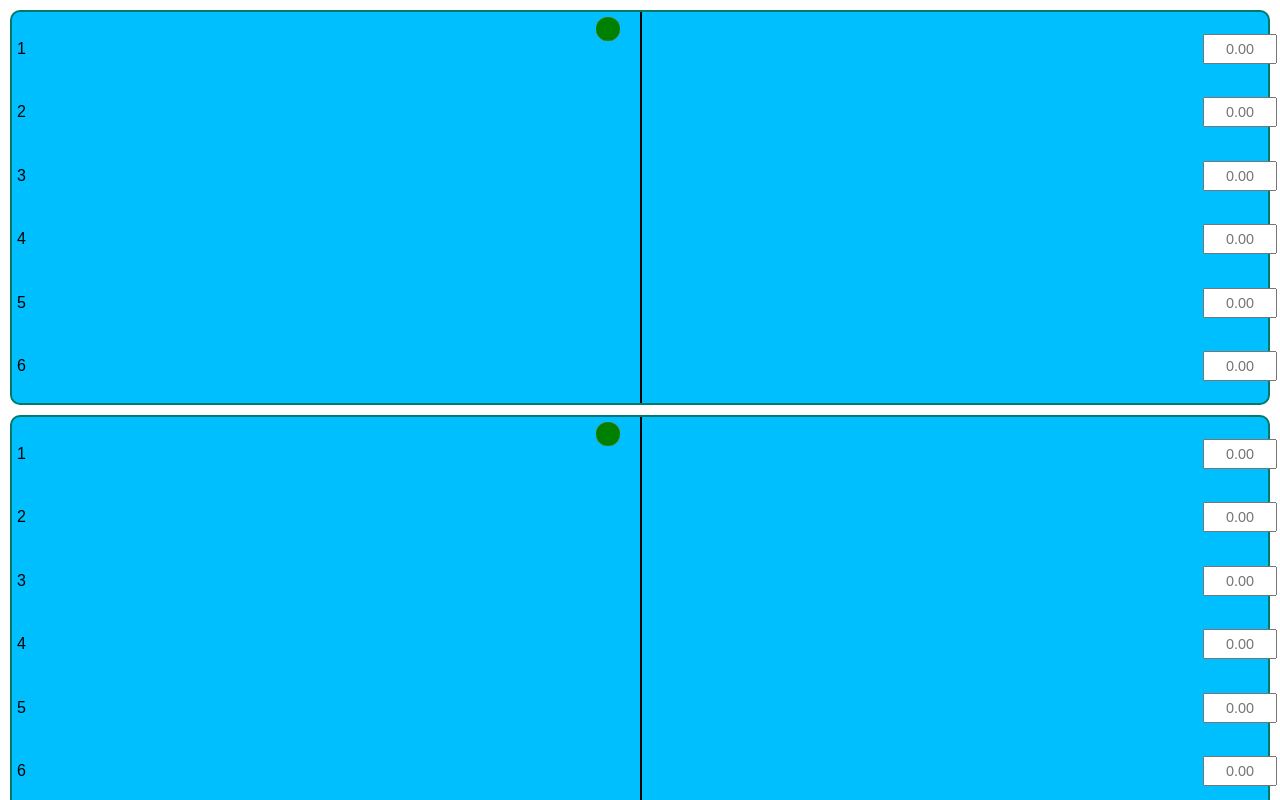
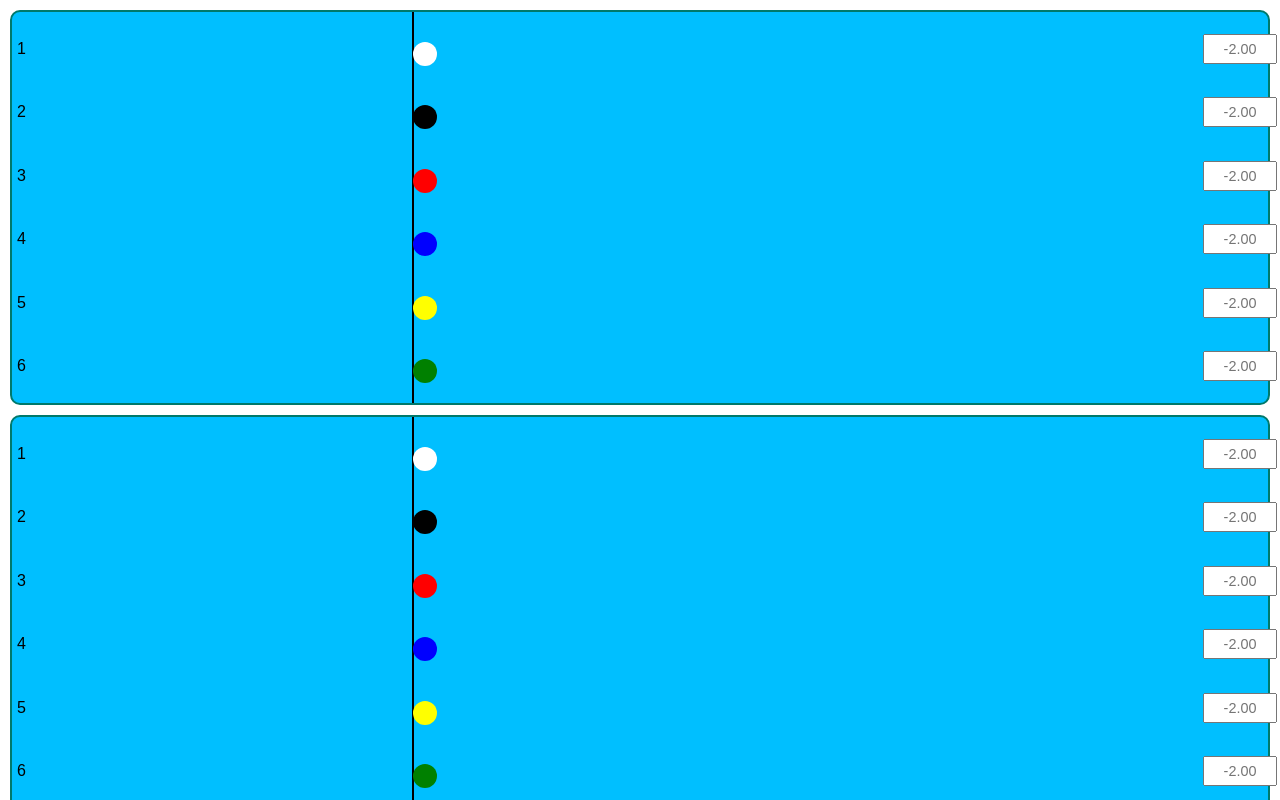
Before and after one commit to ta01da27o-arch/boat-ai-smart, a plain HTML site: page index.html in a window 1280 px wide. Drawn offline with Linux system fonts and the light colour scheme.

Commit message:
Add files via upload

```diff
--- a/index.html
+++ b/index.html
@@ -35,7 +35,7 @@ html, body {
 }
 .line {
   position: absolute;
-  left: 50%;
+  left: 400px; /* 黒線の固定位置 */
   top: 0;
   bottom: 0;
   width: 2px;
@@ -51,7 +51,6 @@ html, body {
 .circles-column {
   display: flex;
   flex-direction: column;
-  justify-content: flex-start;
   flex: 1;
   position: relative;
 }
@@ -62,8 +61,7 @@ html, body {
   cursor: grab;
   transition: transform 0.1s;
   position: absolute;
-  /* ○右端が黒線に接する初期位置 */
-  left: calc(50% - 24px);
+  left: 376px; /* ○の右端が黒線に接する初期位置 */
 }
 .inputs-column {
   display: flex;
@@ -99,12 +97,12 @@ html, body {
       <span class="circle" style="background:green;" data-index="5"></span>
     </div>
     <div class="inputs-column" id="average-inputs">
-      <input type="text" id="avg1" placeholder="0.00">
-      <input type="text" id="avg2" placeholder="0.00">
-      <input type="text" id="avg3" placeholder="0.00">
-      <input type="text" id="avg4" placeholder="0.00">
-      <input type="text" id="avg5" placeholder="0.00">
-      <input type="text" id="avg6" placeholder="0.00">
+      <input type="text" id="avg1" placeholder="-2.00">
+      <input type="text" id="avg2" placeholder="-2.00">
+      <input type="text" id="avg3" placeholder="-2.00">
+      <input type="text" id="avg4" placeholder="-2.00">
+      <input type="text" id="avg5" placeholder="-2.00">
+      <input type="text" id="avg6" placeholder="-2.00">
     </div>
   </div>
 
@@ -123,12 +121,12 @@ html, body {
       <span class="circle" style="background:green;" data-index="5"></span>
     </div>
     <div class="inputs-column" id="display-inputs">
-      <input type="text" id="disp1" placeholder="0.00">
-      <input type="text" id="disp2" placeholder="0.00">
-      <input type="text" id="disp3" placeholder="0.00">
-      <input type="text" id="disp4" placeholder="0.00">
-      <input type="text" id="disp5" placeholder="0.00">
-      <input type="text" id="disp6" placeholder="0.00">
+      <input type="text" id="disp1" placeholder="-2.00">
+      <input type="text" id="disp2" placeholder="-2.00">
+      <input type="text" id="disp3" placeholder="-2.00">
+      <input type="text" id="disp4" placeholder="-2.00">
+      <input type="text" id="disp5" placeholder="-2.00">
+      <input type="text" id="disp6" placeholder="-2.00">
     </div>
   </div>
 
@@ -142,27 +140,34 @@ function setupPanel(panelId, inputIds) {
 
   const minValue = -2.0;
   const maxValue = 1.0;
-  const pixelPerUnit = 50; // 1単位あたりのピクセル
-  const zeroOffset = 0; // 0.00 にしたい位置 (○右端が黒線接触)
+  const pixelPerUnit = 50; // 1単位 = 50px
+  const zeroPosition = 400; // 黒線位置
+  const circleWidth = 24; // ○の幅
 
-  // 初期配置：右端が0.00
+  // 初期配置: 右端が黒線に接する = 0.00、縦位置を数字中央に合わせる
   circles.forEach((circle, idx) => {
-    circle.style.transform = `translateX(${minValue * pixelPerUnit + 2*pixelPerUnit}px)`;
+    const numberLabel = panel.querySelectorAll('.number-labels div')[idx];
+    const labelTop = numberLabel.offsetTop;
+    const labelHeight = numberLabel.offsetHeight;
+    const circleTop = labelTop + (labelHeight - circle.offsetHeight)/2;
+    circle.style.top = circleTop + 'px';
+    circle.style.left = (zeroPosition - circleWidth) + 'px';
   });
 
+  // 入力欄連動
   inputs.forEach((input, idx) => {
     input.addEventListener('input', () => {
       let val = parseFloat(input.value);
       if (isNaN(val)) val = minValue;
       if (val < minValue) val = minValue;
       if (val > maxValue) val = maxValue;
-      // ○右端が黒線に接するように調整
-      const offset = (val - minValue) * pixelPerUnit;
-      circles[idx].style.transform = `translateX(${offset}px)`;
+      let translate = val * pixelPerUnit;
+      circles[idx].style.transform = `translateX(${translate}px)`;
       input.value = val.toFixed(2);
     });
   });
 
+  // ドラッグ操作
   circles.forEach((circle, idx) => {
     let dragging = false;
     let startX = 0;
@@ -171,12 +176,12 @@ function setupPanel(panelId, inputIds) {
     const updateValue = (x) => {
       let delta = x - startX;
       let newTranslate = startTranslate + delta;
-      const minTranslate = 0;
-      const maxTranslate = (maxValue - minValue) * pixelPerUnit;
+      const minTranslate = minValue * pixelPerUnit;
+      const maxTranslate = maxValue * pixelPerUnit;
       if(newTranslate < minTranslate) newTranslate = minTranslate;
       if(newTranslate > maxTranslate) newTranslate = maxTranslate;
       circle.style.transform = `translateX(${newTranslate}px)`;
-      let value = minValue + (newTranslate / pixelPerUnit);
+      let value = newTranslate / pixelPerUnit;
       inputs[idx].value = value.toFixed(2);
     };
 
@@ -185,7 +190,7 @@ function setupPanel(panelId, inputIds) {
       startX = e.clientX;
       const style = window.getComputedStyle(circle);
       const matrix = style.transform.match(/matrix.*\((.+)\)/);
-      startTranslate = matrix ? parseFloat(matrix[1].split(', ')[4]) : 0;
+      startTranslate = matrix ? parseFloat(matrix[1].split(',')[4]) : 0;
       circle.style.cursor = 'grabbing';
     });
     document.addEventListener('mousemove', e => { if(dragging) updateValue(e.clientX); });
@@ -196,11 +201,17 @@ function setupPanel(panelId, inputIds) {
       startX = e.touches[0].clientX;
       const style = window.getComputedStyle(circle);
       const matrix = style.transform.match(/matrix.*\((.+)\)/);
-      startTranslate = matrix ? parseFloat(matrix[1].split(', ')[4]) : 0;
+      startTranslate = matrix ? parseFloat(matrix[1].split(',')[4]) : 0;
     });
-    document.addEventListener('touchmove', e => { if(dragging){ e.preventDefault(); updateValue(e.touches[0].clientX); } }, {passive:false});
+    document.addEventListener('touchmove', e => {
+      if(dragging){
+        e.preventDefault();
+        updateValue(e.touches[0].clientX);
+      }
+    }, {passive:false});
     document.addEventListener('touchend', e => dragging = false);
   });
+
 }
 
 setupPanel('average-panel', ['avg1','avg2','avg3','avg4','avg5','avg6']);
```
